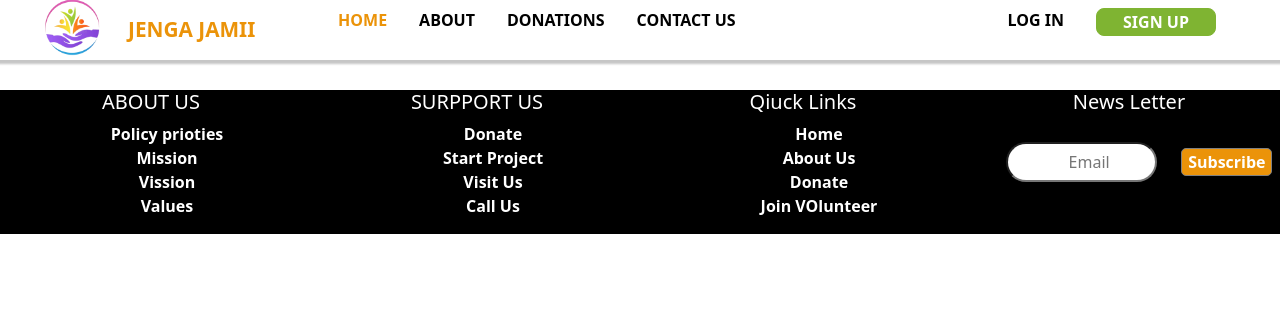
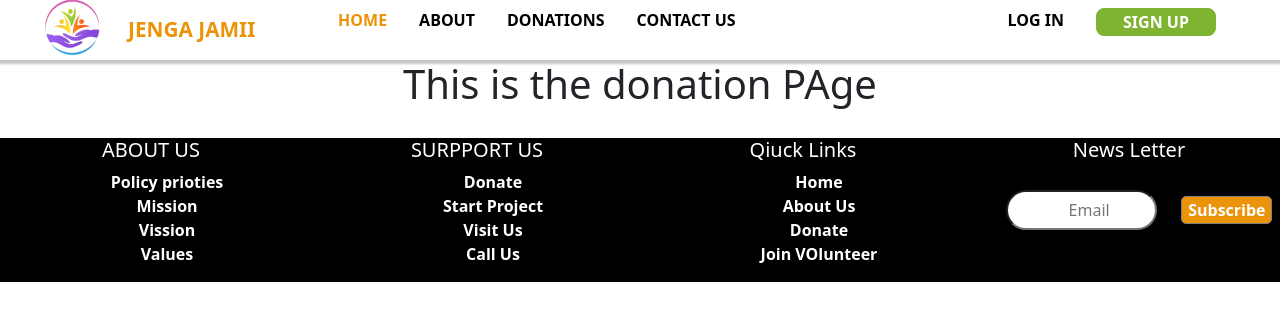
Before and after one commit to Sieva-cmd/jengajamii, a React (Create React App) app: page /donations in a window 1280 px wide. Shown: the top 320 px of the page. Built offline with nearby package versions, Linux system fonts and the light colour scheme.

Commit message:
modified the donatio link

```diff
--- a/src/App.js
+++ b/src/App.js
@@ -6,7 +6,8 @@ import "bootstrap/dist/css/bootstrap.min.css";
 import About from "./pages/About";
 import Footer from "./components/Layout/Footer";
 import Singup from "./Auth/Signup";
-import Donation from "./components/DonationForm"
+import Donations from "./pages/Donations"
+import DonationForm from "./components/DonationForm"
 import Volunteer from "./components/Volunteer"
 import Login from "./Auth/Login";
 import Contact from "./pages/Contact";
@@ -21,7 +22,8 @@ const App = () => {
         <Route path="/about" element={<About />} />{" "}
         <Route path="/sign" element={<Singup />} />{" "}
         <Route path="/volunteer" element={<Volunteer />} />
-        <Route path="/donate" element={<Donation />} />
+        <Route path="/donations" element={<Donations />} />
+        <Route path="/donate" element = {<DonationForm/>}/>
         <Route path="/login" element={<Login />} />
         <Route path="/contact"element={<Contact/>}/>
       </Routes>{" "}
--- a/src/pages/Donations.js
+++ b/src/pages/Donations.js
@@ -1,10 +1,8 @@
 import React from "react";
-import Layout from './Layout'
 function Donations() {
   return(
     <div>
-      <Layout/>
-      Hello Donations
+    <h1>This is the donation PAge</h1>
     </div>
   )
 }
```
Also changed, not shown: src/pages/Home.js (deleted, +0 -11 lines).
